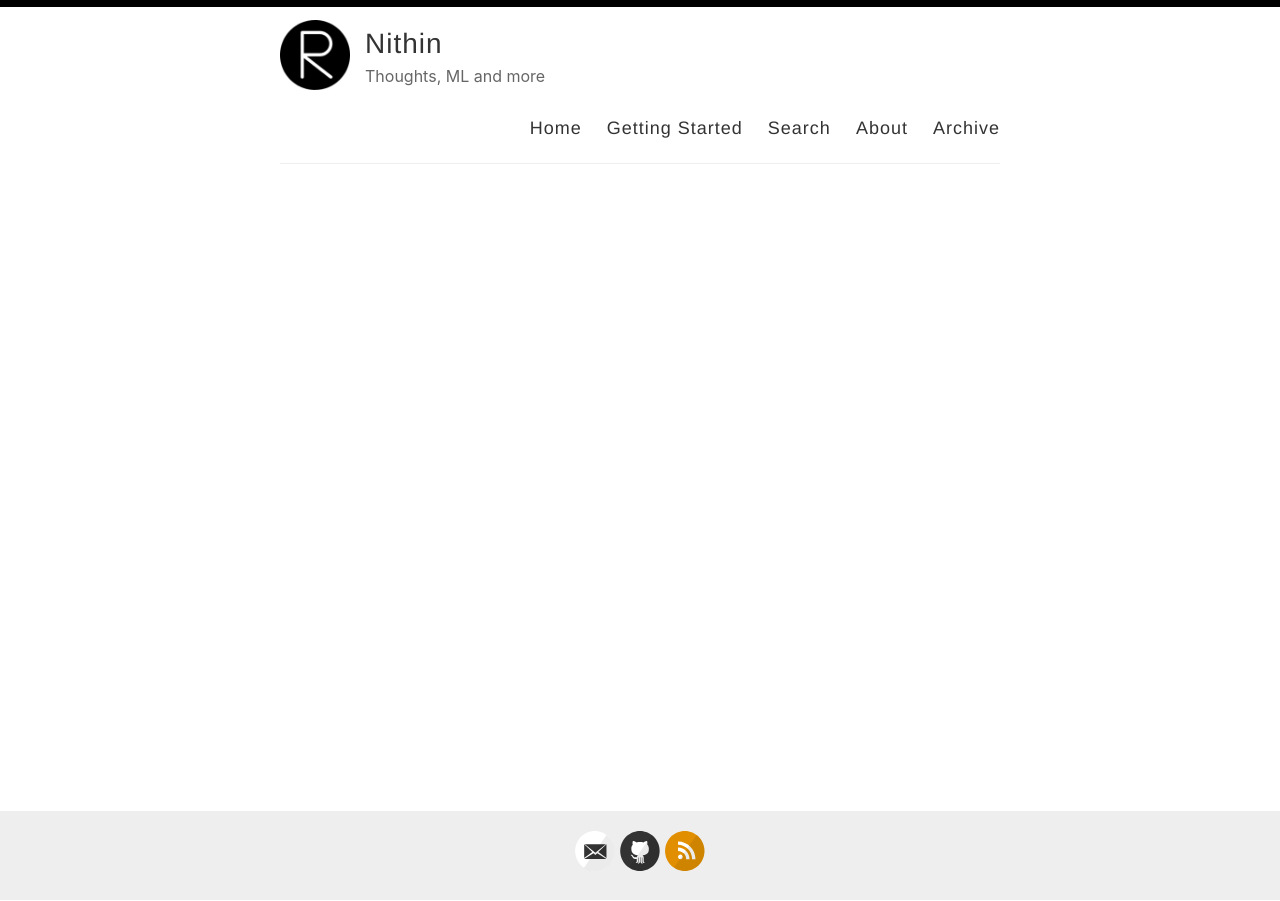
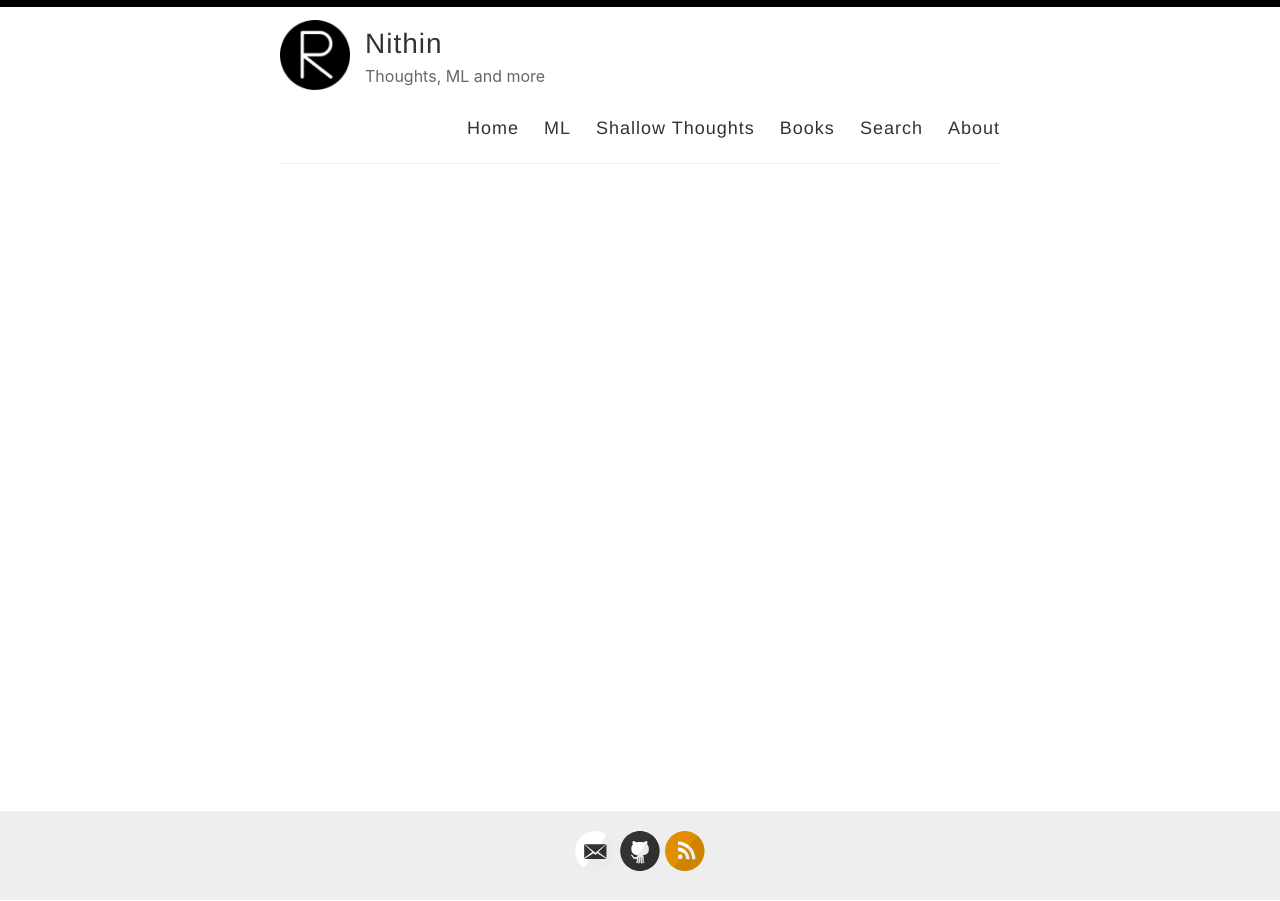
Before and after one commit to knithinreddy3/knithinreddy3.github.io, a Jekyll site: the page built from index.html, in a window 1280 px wide. Built offline with Jekyll 4.4.1, drawn with Linux system fonts in a browser that asks for light colours; the list of posts is cut into pages by our own code.

Commit message:
changing website layout

```diff
--- a/_layouts/default.html
+++ b/_layouts/default.html
@@ -29,10 +29,11 @@
 
             <nav>
               <a href="{{ site.baseurl }}/">Home</a>
-              <a href="{{ site.baseurl }}/getting-started">Getting Started</a>
+              <a href="{{ site.baseurl }}/ml">ML</a>
+              <a href="{{ site.baseurl }}/shallow-thoughts">Shallow Thoughts</a>
+              <a href="{{ site.baseurl }}/books">Books</a>
               <a href="{{ site.baseurl }}/search">Search</a>
               <a href="{{ site.baseurl }}/about">About</a>
-              <a href="{{ site.baseurl }}/archive">Archive</a>
             </nav>
           </header>
         </div>
```
